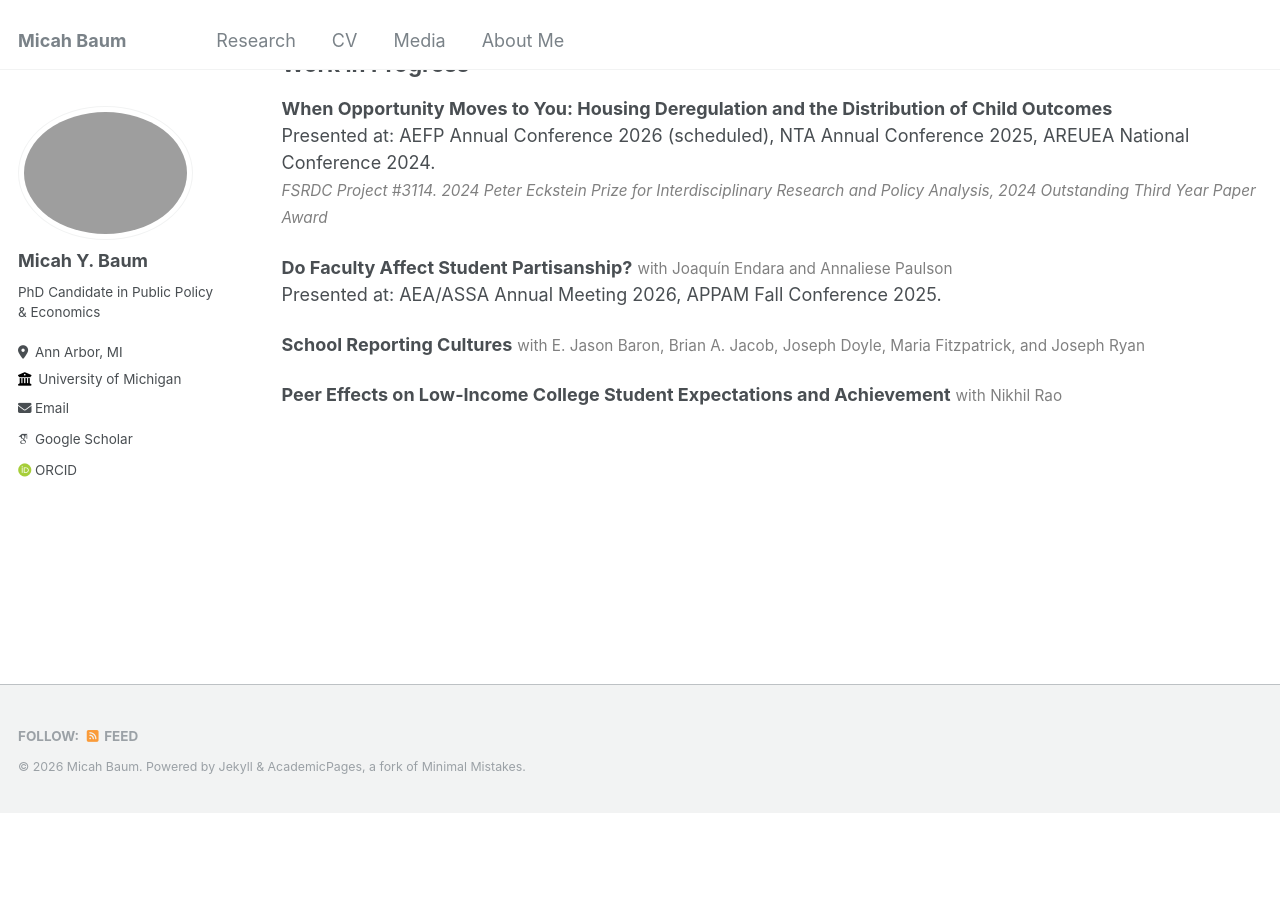
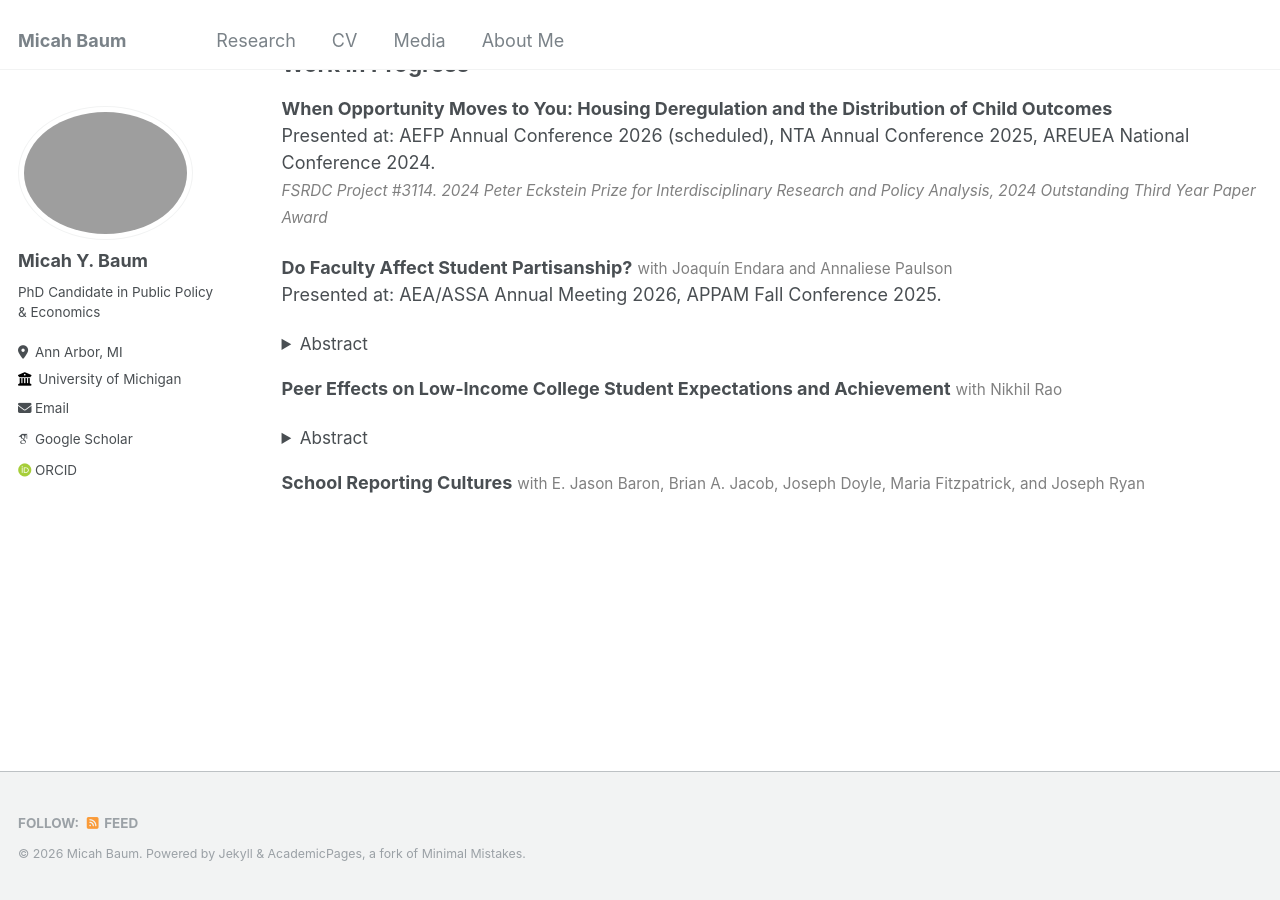
Before and after one commit to micah-baum/micah-baum.github.io, a Jekyll site: the page built from _pages/research.md, in a window 1280 px wide and 900 px high, scrolled down 542 px. Built offline with Jekyll 4.4.1, drawn with Linux system fonts in a browser that asks for light colours; some web fonts are replaced; before the commit the page ends 1354 px from its top, so only the background shows below that.

Commit message:
Update research.md

```diff
--- a/_pages/research.md
+++ b/_pages/research.md
@@ -33,8 +33,18 @@ Presented at: AEFP Annual Conference 2026 (scheduled), NTA Annual Conference 202
 <span style="font-size:85%; color:gray;"> _FSRDC Project #3114. 2024 Peter Eckstein Prize for Interdisciplinary Research and Policy Analysis, 2024 Outstanding Third Year Paper Award_ <br> </span>
 
 **Do Faculty Affect Student Partisanship?** <span style="font-size:85%; color:gray;">with Joaqu&iacute;n Endara and Annaliese Paulson </span>  <br>
-Presented at: AEA/ASSA Annual Meeting 2026, APPAM Fall Conference 2025.
+Presented at: AEA/ASSA Annual Meeting 2026, APPAM Fall Conference 2025. <br>
+<details> <summary style="font-size: 95%;"> Abstract </summary>
+    <div style="font-size: 90%;">
+It is claimed that Democratic college professors cause their students to become more liberal. In this paper, we study whether there is scope for professors to do so. We link voter registration data to salary records from 33 state flagship universities to document the partisanship of college faculty and use transcript data from one flagship university to study the causal effect of instructors on student partisanship. College faculty are more likely to identify as Democrats than the country as a whole, especially in the humanities and social sciences. Students are mostly liberals when they enter college, become more liberal regardless of their major, and sort to courses where instructors share their political ideology. Exploiting plausibly random variation in when instructors teach a given course, we do not find a relationship between faculty partisanship and changes in student partisanship, and are able to rule out even small liberalizing effects, including when we restrict to courses in the humanities and social sciences. To understand these results, we study variation in the frequency of left-leaning course topics. Liberal-oriented topics are not featured at higher rates when departments have more Democrats or when Democratic instructors teach a given course, meaning student sorting leaves little room for indoctrination.
+ </div>
+</details>
+
+**Peer Effects on Low-Income College Student Expectations and Achievement** <span style="font-size:85%; color:gray;">with Nikhil Rao </span>  <br>
+<details> <summary style="font-size: 95%;"> Abstract </summary>
+    <div style="font-size: 90%;">
+In this paper we examine how peers' socio-economic backgrounds affect the educational outcomes, experiences, and human capital investment decisions of low-income college students. Using random assignment of first-year roommates and administrative student records, we find that low-income first-year students randomly paired with very high-income roommates perform worse in terms of GPA than low-income students randomly paired with other types of room-mates, even after two years in college. To understand more about these patterns, we developed and piloted a survey of first-year undergraduate students. We find that low-income students spend relatively little time with their randomly assigned high-income roommates and are less likely to report that the roommate has helped them socially, academically, or with their career goals. Going forward, we are expanding the survey to further investigate mechanisms.
+   </div>
+</details>
 
 **School Reporting Cultures** <span style="font-size:85%; color:gray;">with E. Jason Baron, Brian A. Jacob, Joseph Doyle, Maria Fitzpatrick, and Joseph Ryan </span>  <br>
-
-**Peer Effects on Low-Income College Student Expectations and Achievement** <span style="font-size:85%; color:gray;">with Nikhil Rao </span>  <br>
```
